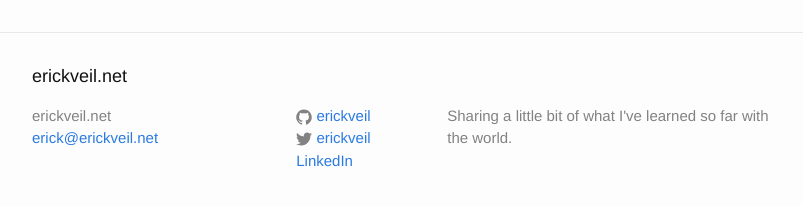
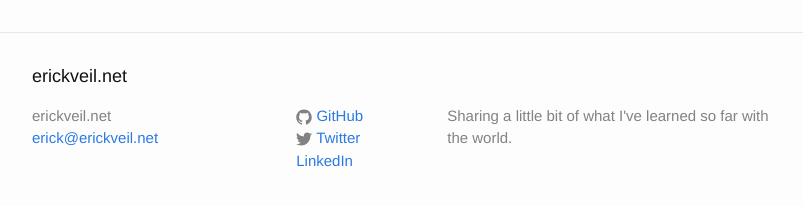
Before and after one commit to erickveil/erickveil.github.com, a Jekyll site: the page built from _posts/2016-03-06-How-To-Secure-Your-SSH-Login-With-Keys.md, in a window 1280 px wide and 900 px high, scrolled down 2205 px. Shown: the part 668-874 px from the top of the window, without its empty margins (238-1041 px from the left). Built offline with Jekyll 4.4.1, drawn with Linux system fonts in a browser that asks for light colours.

Commit message:
Fixed links for github and twitter

```diff
--- a/_includes/icon-github.html
+++ b/_includes/icon-github.html
@@ -1 +1 @@
-<a href="https://github.com/{{ include.username }}"><span class="icon icon--github">{% include icon-github.svg %}</span><span class="username">{{ include.username }}</span></a>
+<a href="https://github.com/{{ include.username }}"><span class="icon icon--github">{% include icon-github.svg %}</span><span class="username">GitHub</span></a>
--- a/_includes/icon-twitter.html
+++ b/_includes/icon-twitter.html
@@ -1 +1,3 @@
-<a href="https://twitter.com/{{ include.username }}"><span class="icon icon--twitter">{% include icon-twitter.svg %}</span><span class="username">{{ include.username }}</span></a>
+<a href="https://twitter.com/{{ include.username }}"><span class="icon
+icon--twitter">{% include icon-twitter.svg %}</span><span
+class="username">Twitter</span></a>
```
